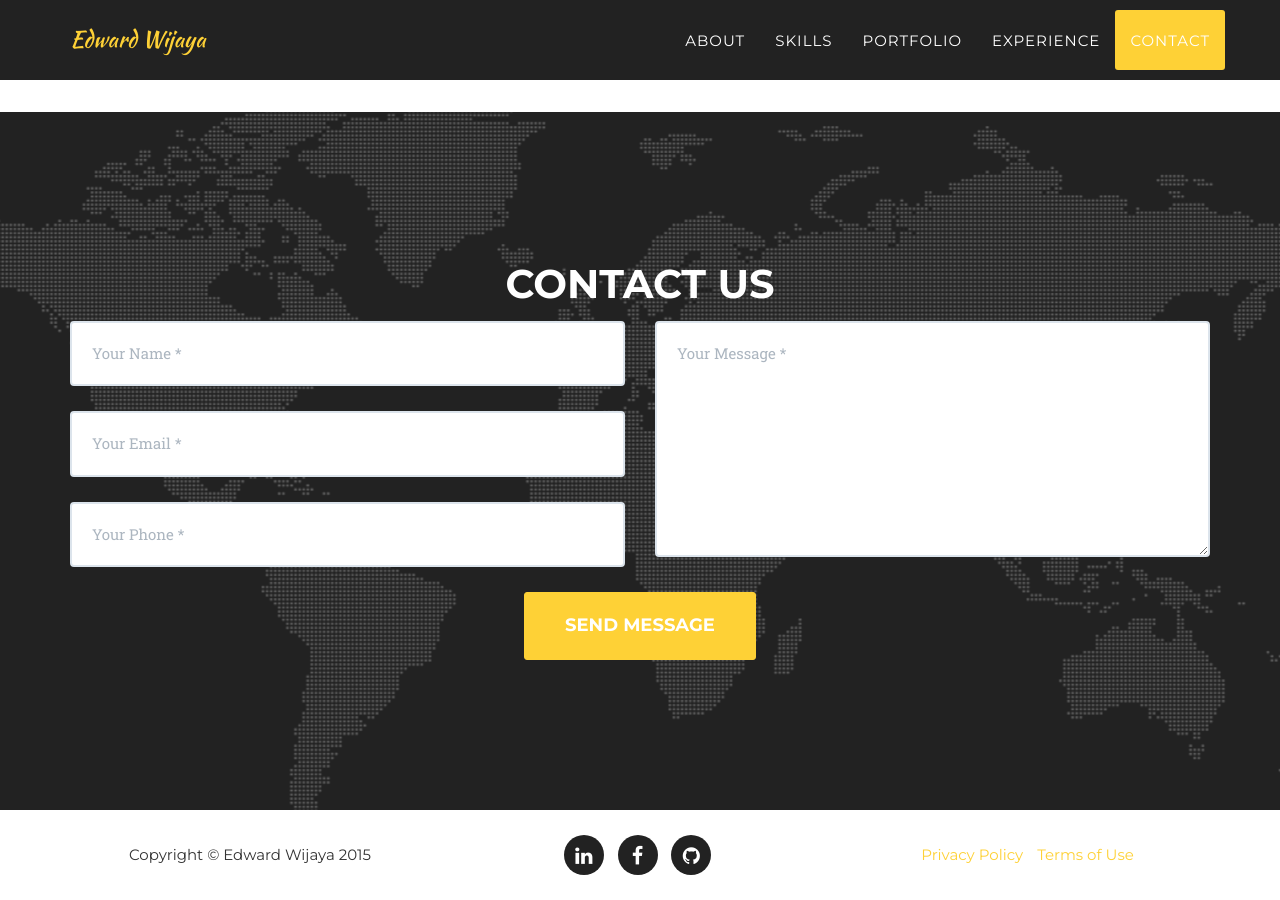
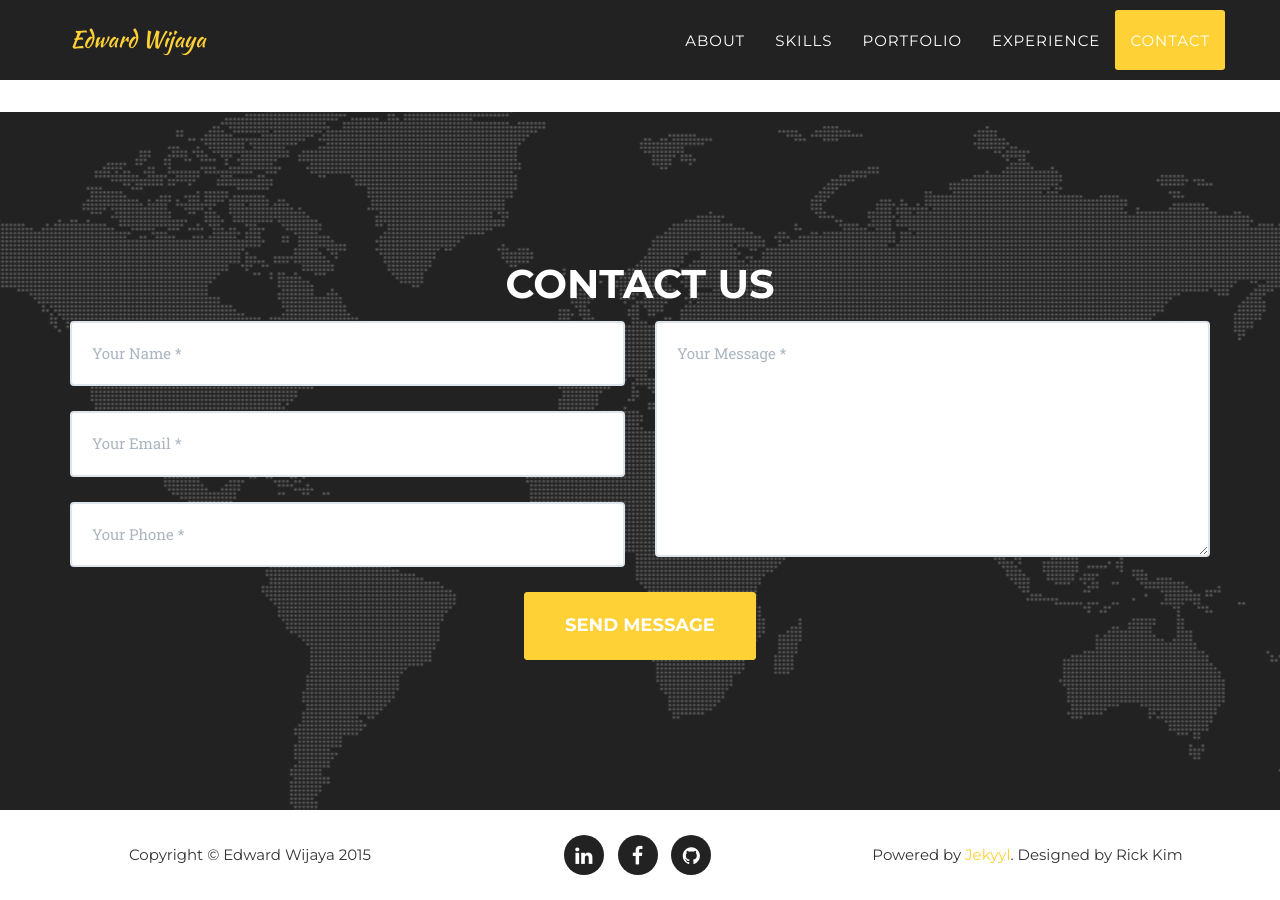
Before and after one commit to edwardwijaya/edwardwijaya.github.io, a Jekyll site: the page built from index.html, in a window 1280 px wide and 900 px high, scrolled down 6238 px. Built offline with Jekyll 4.4.1, drawn with Linux system fonts in a browser that asks for light colours; some web fonts are replaced.

Commit message:
update footer description

```diff
--- a/_includes/footer.html
+++ b/_includes/footer.html
@@ -14,10 +14,7 @@
                 </div>
                 <div class="col-md-4">
                     <ul class="list-inline quicklinks">
-                        <li><a href="#">Privacy Policy</a>
-                        </li>
-                        <li><a href="#">Terms of Use</a>
-                        </li>
+                        <li>Powered by <a href="http://jekyllrb.com">Jekyyl</a>. Designed by Rick Kim </li>
                     </ul>
                 </div>
             </div>
```
